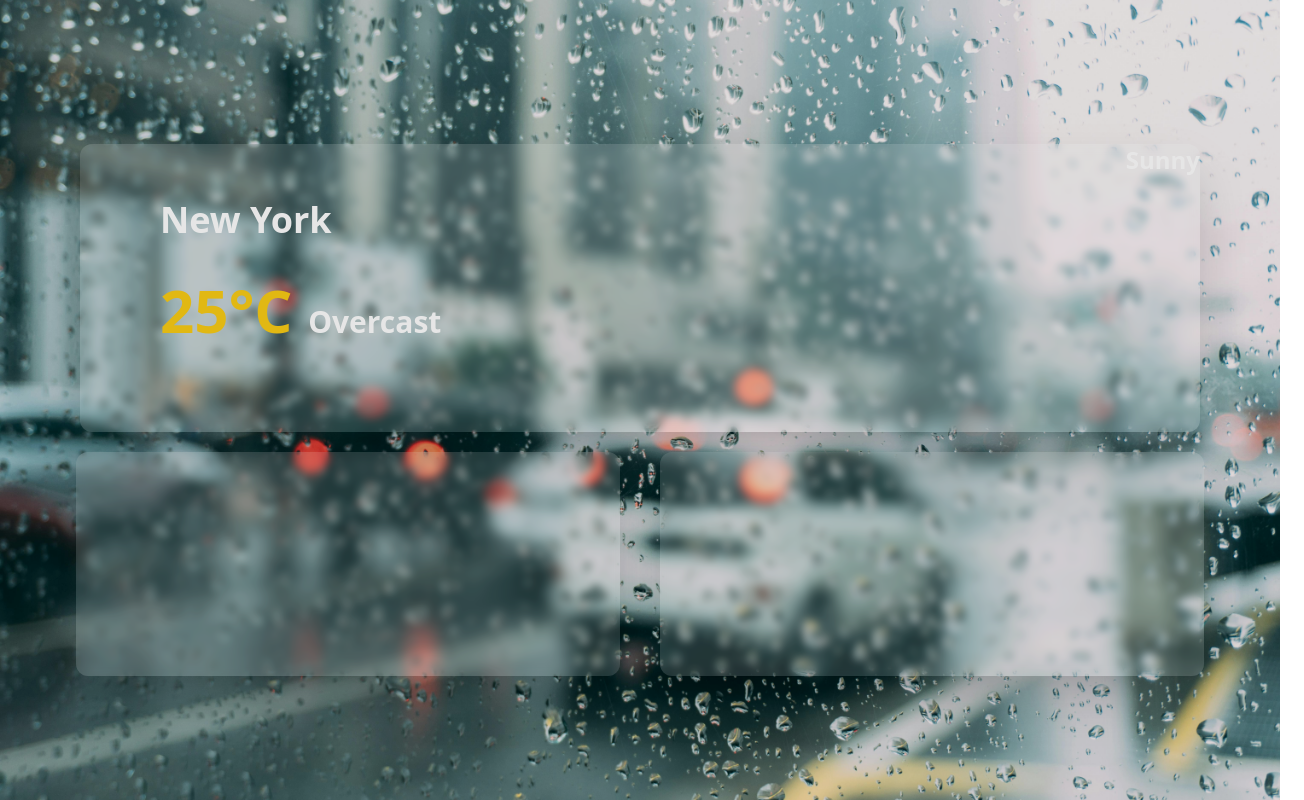
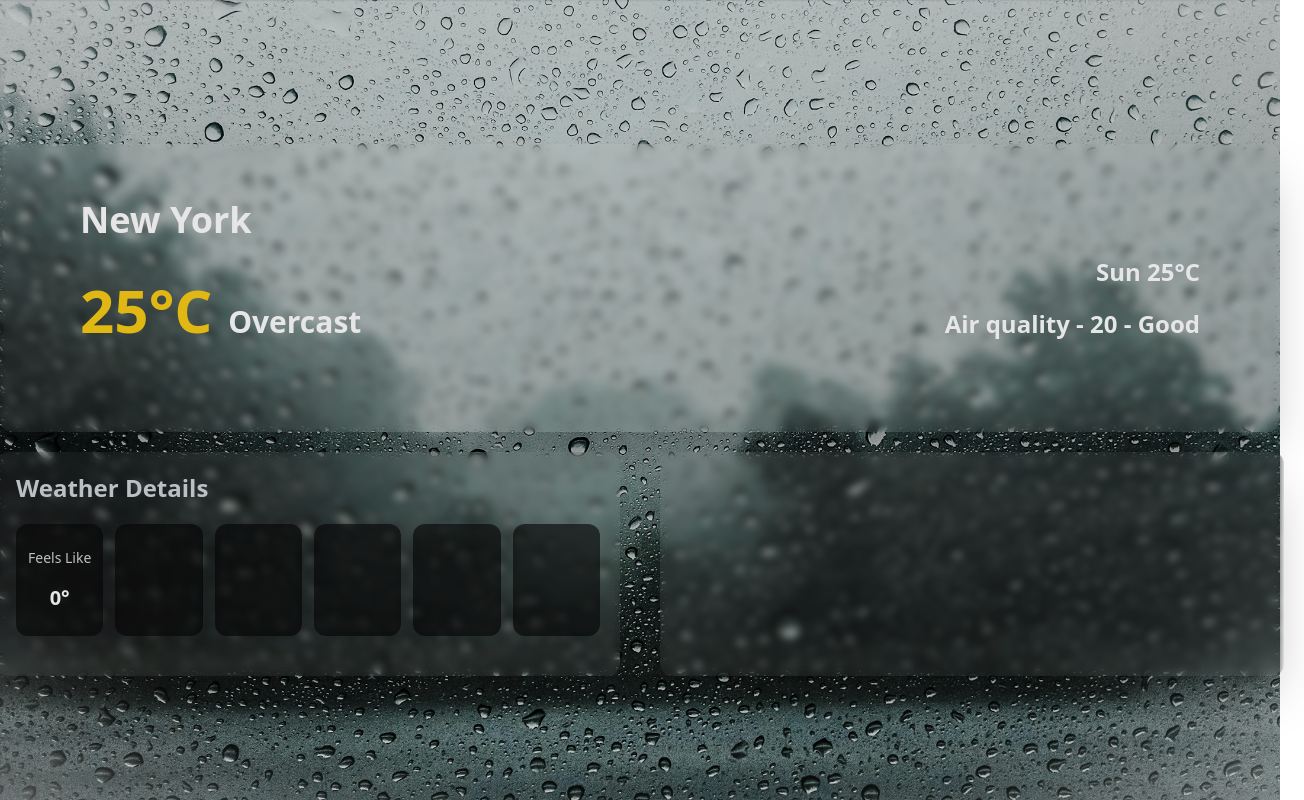
Before and after one commit to someshsrichandan/REACT_PROJECTS_XX, a React (Create React App) app in the folder weather_app/: page / in a window 1280 px wide. Shown: the whole page, 1304 px wide, since content can reach past the window. Built offline with nearby package versions, Linux system fonts and the light colour scheme.

Commit message:
weather app update

```diff
--- a/weather_app/src/components/Weather.js
+++ b/weather_app/src/components/Weather.js
@@ -1,4 +1,5 @@
-import Day from '../assets/bg.jpg';
+import Day from '../assets/bg2.jpg';
+import WeatherDetails from './WeatherDetails';
 
 export const Weather = () => {
     return (
@@ -11,20 +12,23 @@ export const Weather = () => {
             filter: 'brightness(0.9)'  // Adjust the brightness value as needed
         }}
     >
-            <div className="w-[70rem] h-[18rem] mt-10 backdrop-blur-sm bg-white/15 rounded-xl shadow-2xl flex justify-between ">
+            <div className="w-[80rem] h-[18rem] mt-10 backdrop-blur-sm bg-white/5 rounded-xl shadow-2xl flex justify-between ">
                 <div className='flex flex-col right-30 ml-20 mt-14 gap-10 '>
                     <h1 className="text-4xl text-white font-bold">New York</h1>
                     <h1 className="text-6xl font-bold text-center text-yellow-400">25°C <span className='text-3xl text-white'>Overcast</span></h1>
                 </div>
-                <div>
-                    <h1 className="text-2xl text-white font-bold text-center">Sunny</h1>
+                <div className='flex flex-col gap-5 mx-20 my-28'>
+                    <h1 className="text-2xl text-white font-bold text-right ">Sun 25°C </h1>
+                    <h1 className="text-2xl text-white font-bold ">Air quality - 20 - Good </h1>
                 </div>
             </div>
+
             <div className='flex'>
-                <div className='w-[34rem] h-56 m-5 backdrop-blur-sm bg-white/15 rounded-xl shadow-2xl  '>
 
+                <div className='w-[39rem] h-56 m-5 backdrop-blur-sm p-5 gap-3 bg-white/5 rounded-xl shadow-2xl '>
+                    <WeatherDetails/>
                 </div>
-                <div className='w-[34rem] h-56 m-5 backdrop-blur-sm bg-white/15 rounded-xl shadow-2xl'>
+                <div className='w-[39rem] h-56 m-5 backdrop-blur-sm bg-white/5 rounded-xl shadow-2xl'>
 
                 </div>
             </div>
--- /dev/null
+++ b/weather_app/src/components/WeatherDetails.js
@@ -0,0 +1,26 @@
+import React from 'react'
+
+export default function WeatherDetails() {
+    return (
+        <div>
+            <h1 className='text-gray-300 text-2xl font-semibold'>Weather Details</h1>
+            <div className='flex grid-flow-row gap-3 mt-5'>
+                <div className='w-24 h-28 backdrop-blur-sm bg-black/60 rounded-xl flex justify-center items-center flex-col gap-4'>
+                <h1 className='text-gray-300 text-sm'>Feels Like</h1>
+                <p className='text-white font-bold text-xl'>0°</p>
+                </div>
+                <div className='w-24 h-28 backdrop-blur-sm bg-black/60 rounded-xl'>
+                </div>
+                <div className='w-24 h-28 backdrop-blur-sm bg-black/60 rounded-xl'>
+                </div>
+                <div className='w-24 h-28 backdrop-blur-sm bg-black/60 rounded-xl'>
+                </div>
+                <div className='w-24 h-28 backdrop-blur-sm bg-black/60 rounded-xl'>
+                </div>
+                <div className='w-24 h-28 backdrop-blur-sm bg-black/60 rounded-xl'>
+                </div>
+            </div>
+
+        </div>
+    )
+}
```
Also changed, not shown: weather_app/src/assets/bg2.jpg (added).
